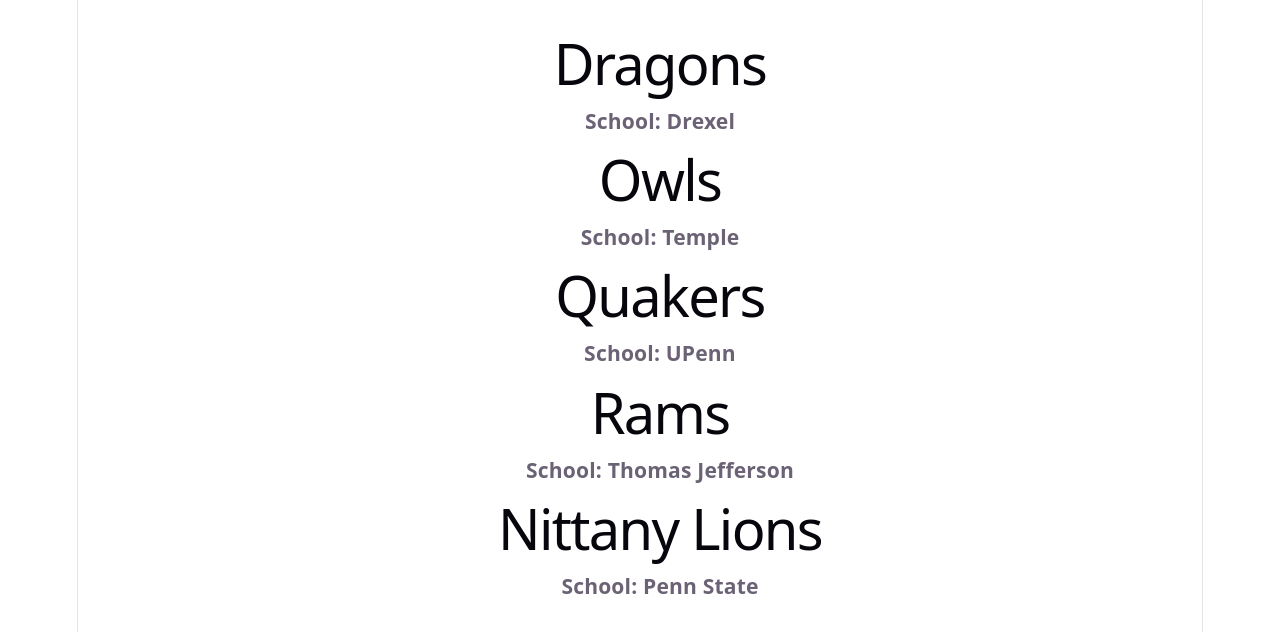
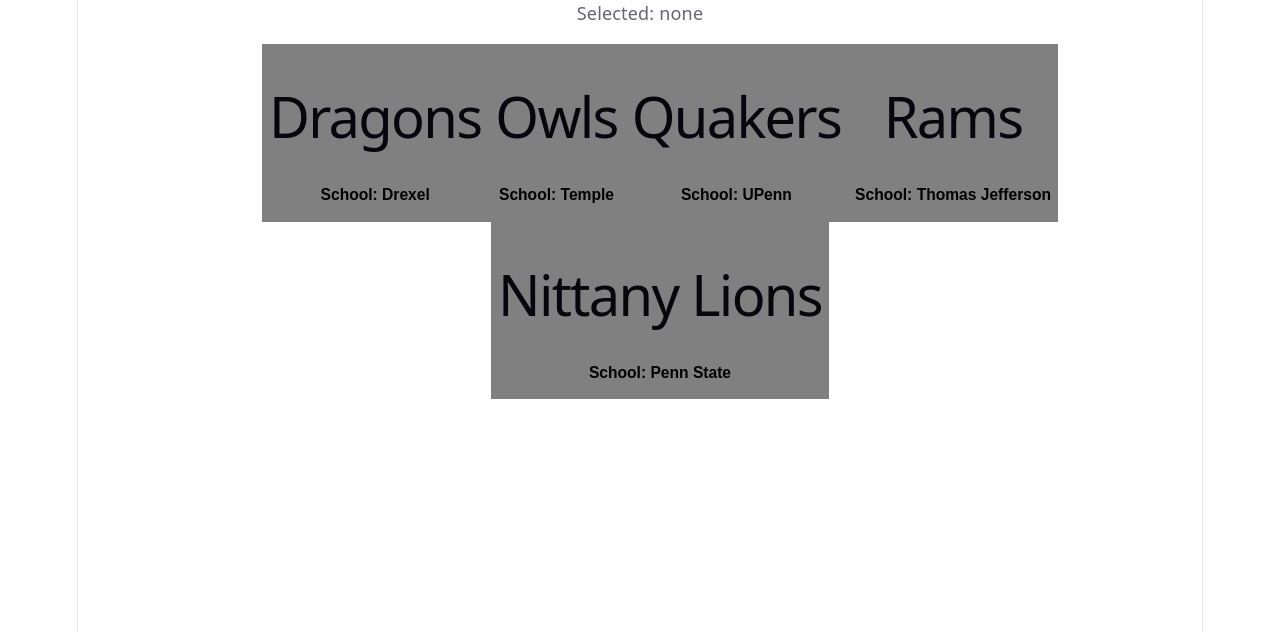
Before and after one commit to Sarahhoanghtn/901-Education-Onboarding-Task, a React (Vite) app in the folder 901-onboarding/: page / in a window 1280 px wide. Shown: the top 632 px of the page. Built offline with nearby package versions, Linux system fonts and the light colour scheme.

Commit message:
complete stage 4: enable team clicks and states

```diff
--- a/901-onboarding/src/TeamCard.tsx
+++ b/901-onboarding/src/TeamCard.tsx
@@ -1,10 +1,14 @@
 import type { Team } from './types'
 
-export default function TeamCard ({team}: {team: Team}) {
+export default function TeamCard ({team, isSelected, onSelect}: {team: Team, isSelected: boolean, onSelect: () => void}) {
     return (
-        <div>
+        <button onClick={onSelect}
+        style= {{
+            border: isSelected ? '3px solid blue' : '1px solid gray',
+            background: isSelected ? 'darkblue' : 'gray'
+        }}>
             <h1>{team.teamName}</h1>
             <h3>School: {team.school}</h3>
-        </div>
+        </button>
     );
 }
--- a/901-onboarding/src/TeamList.tsx
+++ b/901-onboarding/src/TeamList.tsx
@@ -1,14 +1,30 @@
 import type { Team } from './types'
+import { useState } from 'react'
+import TeamCard from './TeamCard'
 
 export default function TeamList({teams}: {teams: Team[]}) {
+    const [selectedTeamId, setSelectedTeamId] = useState<string | null>(null)
+
+    function selectTeamClick(teamId: string) {
+        setSelectedTeamId(teamId);
+    }
+    const selectedTeam = teams.find(t => t.id === selectedTeamId);
+    const selectedLabel = selectedTeam ? selectedTeam.teamName : "none";
+
     if (teams.length == 0) {
         return <p>No teams yet.</p>
     }
     const cards = teams.map(currTeam =>
+        <TeamCard
+        key = {currTeam.id}
+        team={currTeam}
+        isSelected = {currTeam.id === selectedTeamId}
+        onSelect = {() => selectTeamClick(currTeam.id)} />
+    );
+    return (
         <div>
-            <h1>{currTeam.teamName}</h1>
-            <h3>School: {currTeam.school}</h3>
+            <p>Selected: {selectedLabel}</p>
+            <ul>{cards}</ul>
         </div>
     );
-    return <ul>{cards}</ul>;
 }
```
